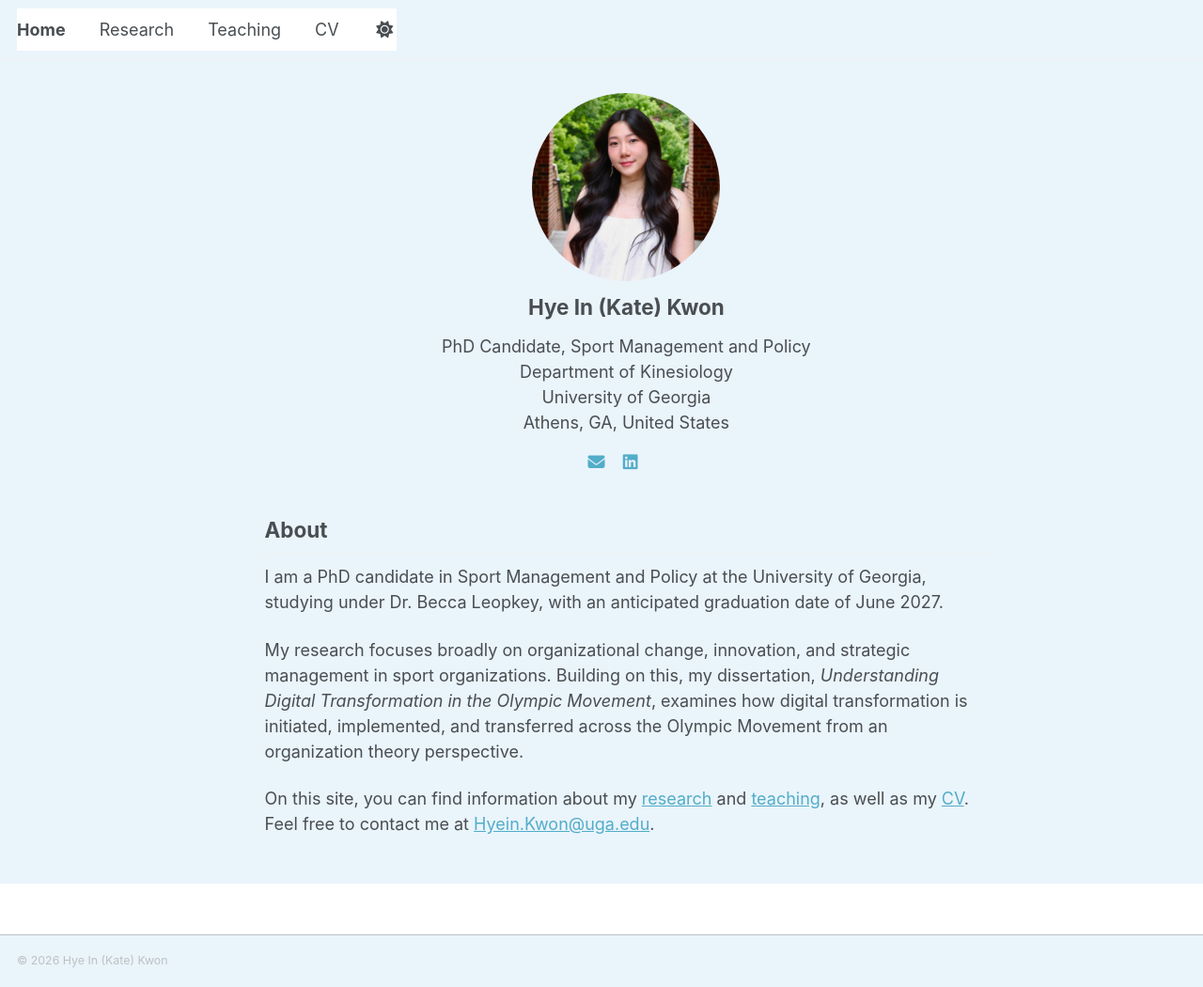
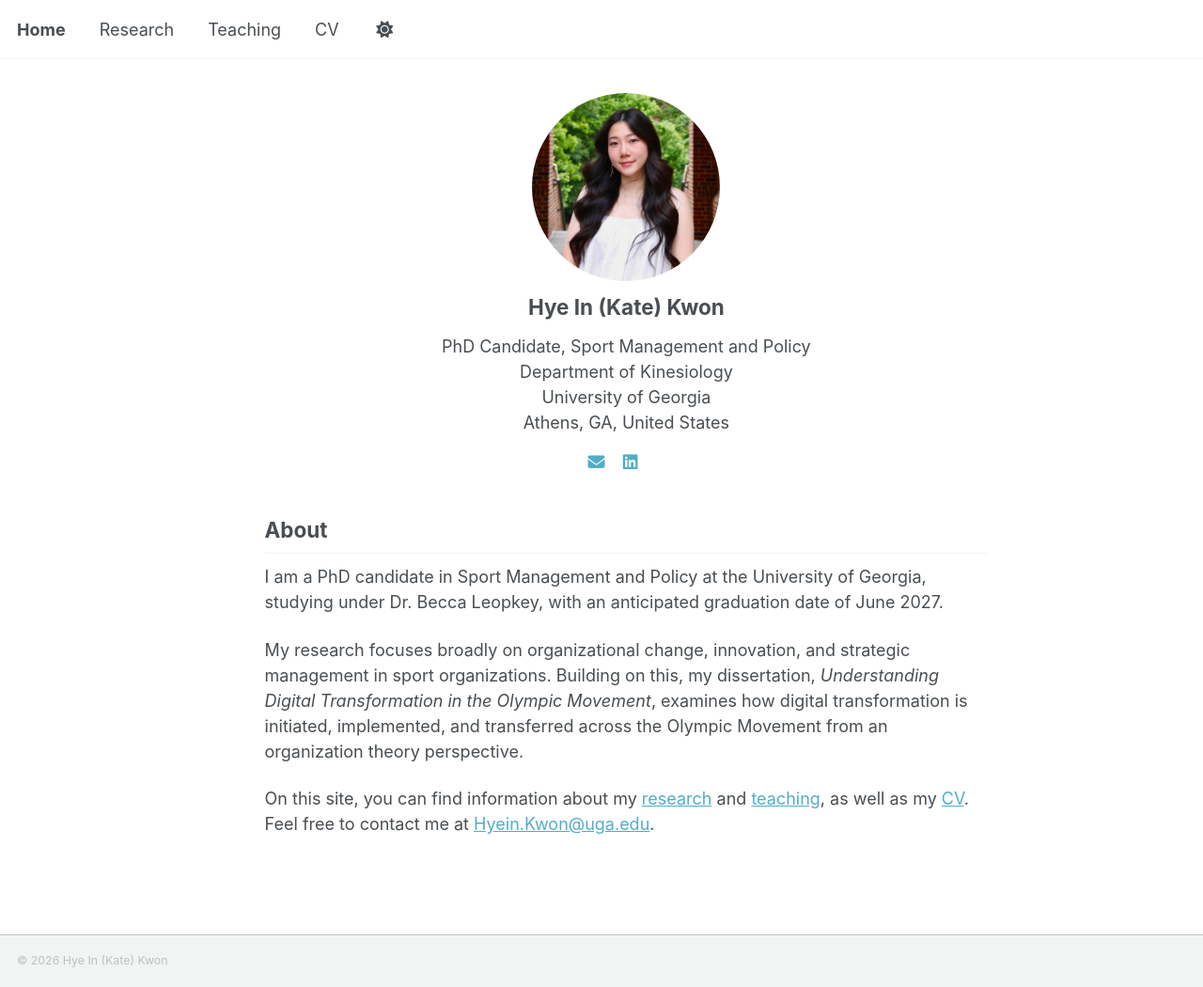
Before and after one commit to katehyeinkwon/katehyeinkwon.github.io, a Jekyll site: the page built from _pages/about.md, in a window 1280 px wide and 1050 px high. Shown: the whole window at 94% size. Built offline with Jekyll 4.4.1, drawn with Linux system fonts in a browser that asks for light colours; a style sheet for code colours, icons or effects is not loaded.

Commit message:
Update main.scss

```diff
--- a/assets/css/main.scss
+++ b/assets/css/main.scss
@@ -37,10 +37,3 @@
     "layout/sidebar",
     "layout/json_cv"
 ;
-/* Light blue background (light mode only) */
-html:not([data-theme="dark"]) body,
-html:not([data-theme="dark"]) .masthead,
-html:not([data-theme="dark"]) .greedy-nav,
-html:not([data-theme="dark"]) .page__footer {
-  background-color: #EAF4FB !important;
-}
```
